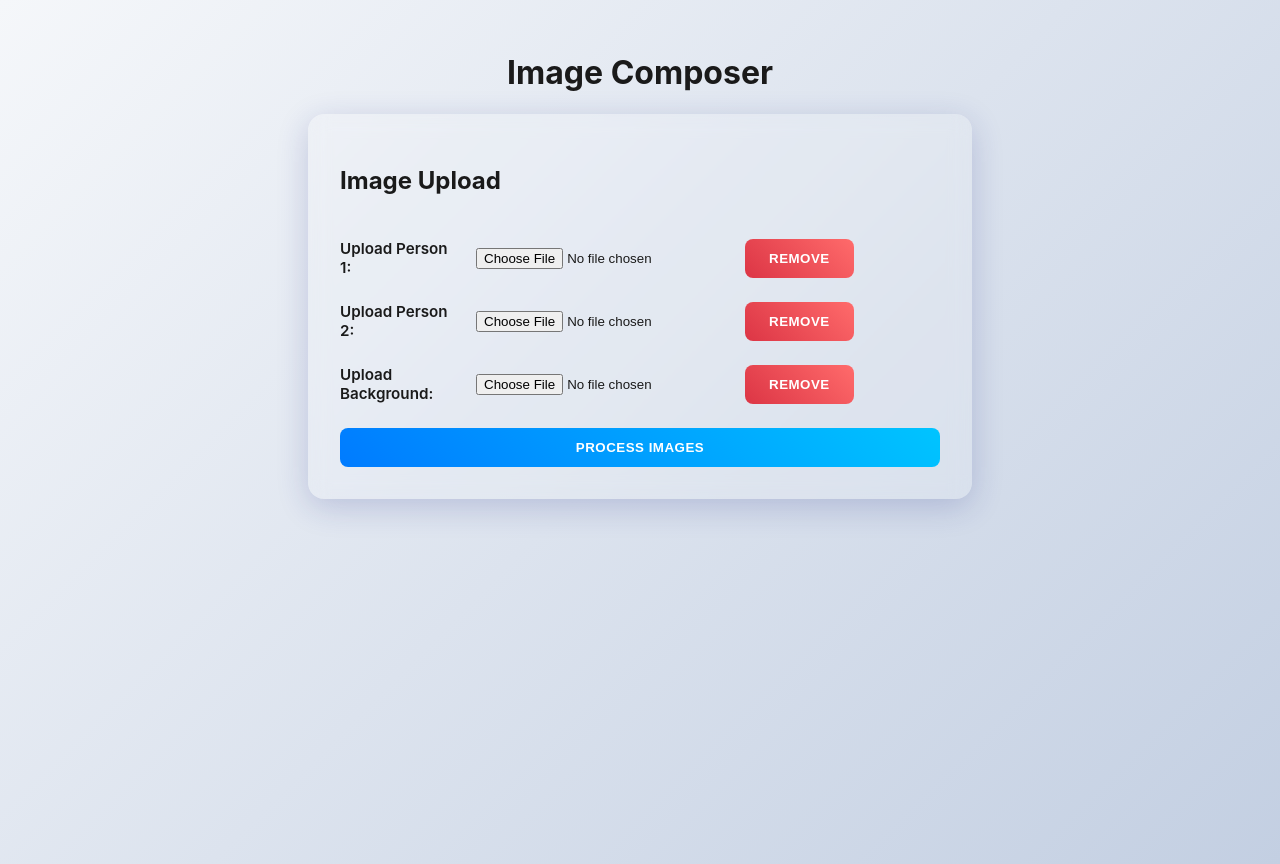
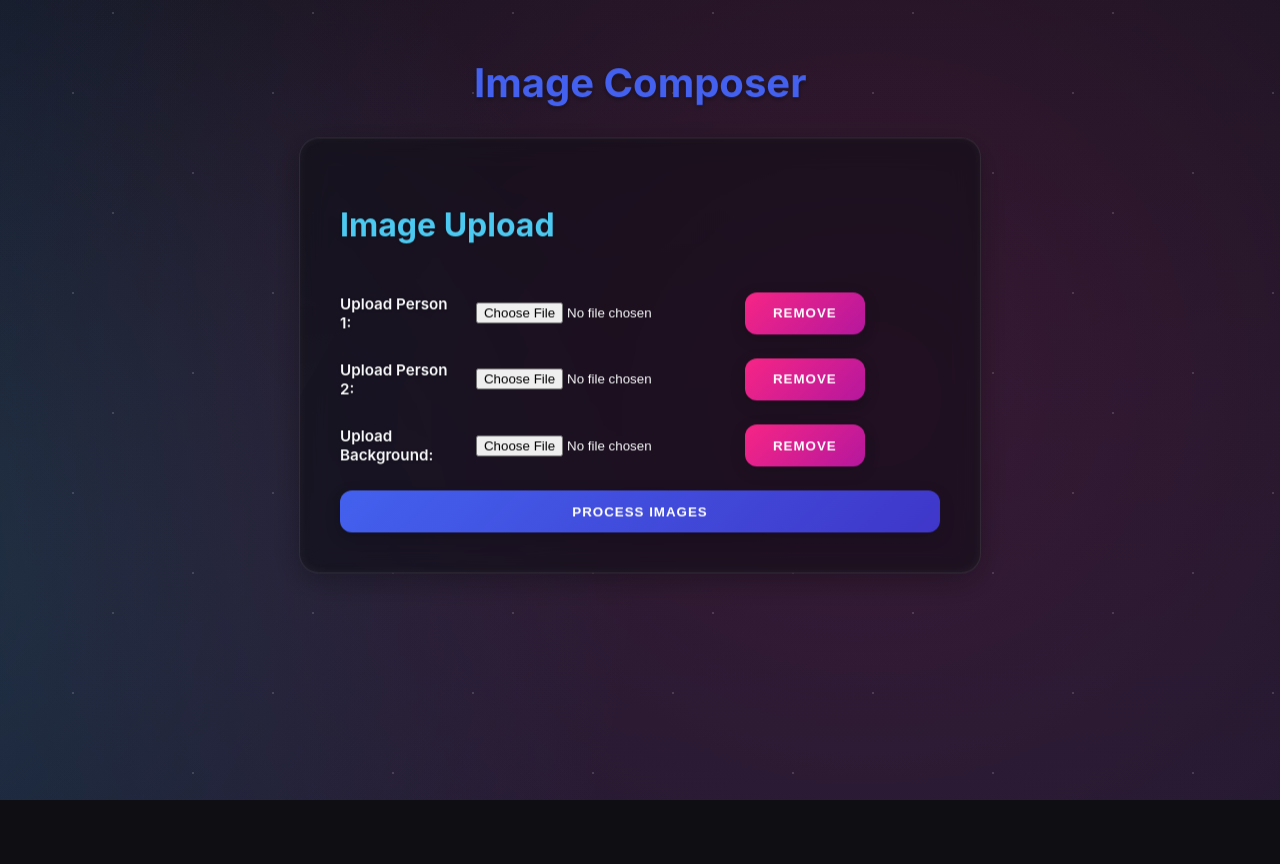
Before and after one commit to ShahzaibAshfaqSal/Image_Combining, a Flask app: page / in a window 1280 px wide. Run offline with Flask 3, Linux system fonts and the light colour scheme; some libraries are stand-ins or nearby versions.

Commit message:
Update style.css

```diff
--- a/static/style.css
+++ b/static/style.css
@@ -1,323 +1,415 @@
-/* Modern reset and base styles */
+/* Modern reset and custom properties */
+:root {
+  --primary-color: #4361ee;
+  --secondary-color: #3f37c9;
+  --accent-color: #4cc9f0;
+  --danger-color: #f72585;
+  --success-color: #4ad66d;
+  --dark-bg: #0f0f13;
+  --light-text: #f8f9fa;
+  --glass-bg: rgba(15, 15, 19, 0.7);
+  --glass-border: rgba(255, 255, 255, 0.1);
+  --shadow: 0 8px 32px rgba(0, 0, 0, 0.3);
+  --transition: all 0.4s cubic-bezier(0.175, 0.885, 0.32, 1.275);
+}
+
+/* Base styles */
 body {
-    font-family: 'Inter', -apple-system, BlinkMacSystemFont, sans-serif;
+  font-family: 'Inter', system-ui, -apple-system, sans-serif;
   max-width: 1200px;
   margin: 0 auto;
   padding: 2rem;
-    background: linear-gradient(135deg, #f5f7fa 0%, #c3cfe2 100%);
   min-height: 100vh;
   display: flex;
   flex-direction: column;
   align-items: center;
-    color: #1a1a1a;
+  color: var(--light-text);
+  background: var(--dark-bg);
+  position: relative;
+  overflow-x: hidden;
 }
 
-/* Upload container with glassmorphism effect */
+h1 {
+  font-size: 2.5rem;
+  margin-bottom: 2rem;
+  color: var(--primary-color);
+  text-shadow: 0 2px 5px rgba(0,0,0,0.4);
+  animation: floaty 6s ease-in-out infinite;
+}
+
+h2 {
+  font-size: 2rem;
+  margin-bottom: 1.5rem;
+  color: var(--accent-color);
+  text-shadow: 0 1px 3px rgba(0,0,0,0.3);
+}
+
+h3 {
+  font-size: 1.5rem;
+  margin-bottom: 1rem;
+  color: #7209b7;
+  text-shadow: 0 1px 2px rgba(0,0,0,0.2);
+  background: linear-gradient(135deg, #7209b7, var(--primary-color));
+  -webkit-background-clip: text;
+  background-clip: text;
+  color: transparent;
+}
+
+/* Animated background with pseudo-elements */
+body::before {
+  content: '';
+  position: fixed;
+  inset: 0;
+  background:
+    radial-gradient(circle at 20% 30%, rgba(67, 97, 238, 0.15) 0%, transparent 40%),
+    radial-gradient(circle at 80% 70%, rgba(247, 37, 133, 0.15) 0%, transparent 40%),
+    radial-gradient(circle at 40% 80%, rgba(76, 201, 240, 0.15) 0%, transparent 40%),
+    linear-gradient(to bottom, var(--dark-bg), #1a1a2e);
+  background-size: 200% 200%;
+  animation: gradientShift 20s ease infinite alternate;
+  z-index: -2;
+}
+
+body::after {
+  content: '';
+  position: fixed;
+  inset: 0;
+  background-image:
+    radial-gradient(1px 1px at 20% 30%, rgba(255,255,255,0.3) 1px, transparent 0),
+    radial-gradient(1px 1px at 80% 70%, rgba(255,255,255,0.3) 1px, transparent 0),
+    radial-gradient(1px 1px at 40% 90%, rgba(255,255,255,0.3) 1px, transparent 0);
+  background-size: 200px 200px;
+  animation: particleMove 40s linear infinite;
+  z-index: -1;
+  opacity: 0.5;
+}
+
+/* Floating orbs */
+.floating-orb {
+  position: fixed;
+  border-radius: 50%;
+  filter: blur(40px);
+  opacity: 0.2;
+  z-index: -1;
+  animation: floatOrb 15s infinite ease-in-out;
+}
+
+.floating-orb.primary { width: 300px; height: 300px; background: var(--primary-color); top: 20%; left: 10%; }
+.floating-orb.accent { width: 400px; height: 400px; background: var(--accent-color); bottom: 10%; right: 10%; animation-delay: 5s; }
+.floating-orb.danger { width: 250px; height: 250px; background: var(--danger-color); top: 50%; right: 20%; animation-delay: 7s; }
+
+/* Glassmorphism containers */
+.upload-container,
+.result-container,
+#status-message {
+  background: var(--glass-bg);
+  backdrop-filter: blur(12px) saturate(180%);
+  -webkit-backdrop-filter: blur(12px) saturate(180%);
+  border: 1px solid var(--glass-border);
+  box-shadow: var(--shadow), inset 0 0 10px rgba(255, 255, 255, 0.05);
+  border-radius: 20px;
+  position: relative;
+  overflow: hidden;
+}
+
+/* Upload container */
 .upload-container {
   display: flex;
   flex-direction: column;
   gap: 1.5rem;
+  padding: 2.5rem;
+  max-width: 600px;
+  width: 100%;
   margin-bottom: 2rem;
-    background: rgba(255, 255, 255, 0.15);
-    border-radius: 16px;
-    box-shadow: 0 8px 32px rgba(31, 38, 135, 0.2);
-    backdrop-filter: blur(10px);
-    padding: 2rem;
-    width: 100%;
-    max-width: 600px;
-    animation: slideIn 0.5s ease-out;
+  animation: slideIn 0.6s cubic-bezier(0.23, 1, 0.32, 1) forwards, floaty 8s ease-in-out infinite;
+  transform-style: preserve-3d;
+  perspective: 1000px;
 }
 
-/* Upload group with subtle hover animation */
+.upload-container::before {
+  content: '';
+  position: absolute;
+  inset: -50%;
+  background: linear-gradient(to bottom right, rgba(255,255,255,0.1), transparent, rgba(255,255,255,0.1));
+  transform: rotate(30deg);
+  animation: shine 6s infinite;
+}
+
+/* Upload group */
 .upload-group {
   display: flex;
   align-items: center;
   gap: 1rem;
-    transition: transform 0.3s ease;
+  transform-style: preserve-3d;
+  perspective: 500px;
+  transition: var(--transition);
 }
 
-.upload-group:hover {
-    transform: translateY(-2px);
+.upload-group:hover { transform: translateY(-5px) translateZ(10px); }
+
+/* Button styles */
+button, .download-btn, #download-enhanced, #download-harmonized {
+  padding: 0.85rem 1.75rem;
+  border: none;
+  border-radius: 12px;
+  color: white;
+  font-weight: 600;
+  text-transform: uppercase;
+  letter-spacing: 1px;
+  cursor: pointer;
+  position: relative;
+  overflow: hidden;
+  box-shadow: 0 5px 15px rgba(0, 0, 0, 0.2);
+  transform-style: preserve-3d;
+  transition: var(--transition);
+  text-decoration: none;
+  display: inline-block;
 }
 
-/* Enhanced button styles with gradient and scale animation */
-button {
-    padding: 0.75rem 1.5rem;
-    background: linear-gradient(45deg, #007bff, #00c4ff);
-    color: white;
-    border: none;
-    border-radius: 8px;
-    cursor: pointer;
-    font-weight: 600;
-    text-transform: uppercase;
-    letter-spacing: 0.5px;
-    transition: all 0.3s ease;
-    position: relative;
-    overflow: hidden;
+button::before, .download-btn::before, #download-enhanced::before, #download-harmonized::before {
+  content: '';
+  position: absolute;
+  inset: 0;
+  background: linear-gradient(90deg, transparent, rgba(255, 255, 255, 0.4), transparent);
+  transform: translateX(-100%);
+  transition: transform 0.5s;
 }
 
-button::after {
-    content: '';
-    position: absolute;
-    top: 0;
-    left: -100%;
-    width: 100%;
-    height: 100%;
-    background: linear-gradient(
-        90deg,
-        transparent,
-        rgba(255, 255, 255, 0.3),
-        transparent
-    );
-    transition: 0.5s;
+button:hover, .download-btn:hover, #download-enhanced:hover, #download-harmonized:hover {
+  transform: scale(1.05) translateZ(10px);
+}
+
+button:hover::before, .download-btn:hover::before, #download-enhanced:hover::before, #download-harmonized:hover::before {
+  transform: translateX(100%);
+}
+
+button:active, .download-btn:active, #download-enhanced:active, #download-harmonized:active {
+  transform: scale(0.98) translateZ(5px);
+}
+
+/* Specific button styles */
+button {
+  background: linear-gradient(135deg, var(--primary-color), var(--secondary-color));
 }
 
 button:hover {
-    background: linear-gradient(45deg, #0056b3, #0091cc);
-    transform: scale(1.05);
-    box-shadow: 0 4px 15px rgba(0, 123, 255, 0.4);
+  background: linear-gradient(135deg, var(--secondary-color), var(--primary-color));
+  box-shadow: 0 8px 25px rgba(0, 123, 255, 0.4);
 }
 
-button:hover::after {
-    left: 100%;
+#finalize-btn {
+  padding: 1.1rem 2.2rem;
+  font-size: 1.2rem;
+  background: linear-gradient(135deg, #7209b7, var(--primary-color));
+  animation: pulse3D 2s infinite ease-in-out, glow 3s infinite alternate;
 }
 
-/* Finalize button with larger size and pulse animation */
-#finalize-btn {
-    margin-top: 1rem;
-    padding: 1rem 2rem;
-    font-size: 1.1rem;
-    animation: pulse 2s infinite;
-}
-
-/* Remove button with distinct color scheme */
 .remove-btn {
-    background: linear-gradient(45deg, #dc3545, #ff6b6b);
+  background: linear-gradient(135deg, var(--danger-color), #b5179e);
 }
 
 .remove-btn:hover {
-    background: linear-gradient(45deg, #b02a37, #e04b59);
-    box-shadow: 0 4px 15px rgba(220, 53, 69, 0.4);
+  background: linear-gradient(135deg, #b5179e, var(--danger-color));
+  box-shadow: 0 8px 25px rgba(220, 53, 69, 0.4);
+  animation: shake 0.5s ease-in-out;
 }
 
-/* Preview with fade-in animation */
-.preview {
-    margin-left: 1rem;
-    opacity: 0;
-    animation: fadeIn 0.5s ease forwards 0.2s;
+.download-btn, #download-enhanced, #download-harmonized {
+  background: linear-gradient(135deg, #7209b7, var(--primary-color));
 }
 
-/* Result container with centered content and shadow */
+.download-btn:hover, #download-enhanced:hover, #download-harmonized:hover {
+  background: linear-gradient(135deg, var(--primary-color), #7209b7);
+  box-shadow: 0 8px 25px rgba(114, 9, 183, 0.4);
+}
+
+/* Result container */
 .result-container {
   margin-top: 2rem;
+  padding: 2.5rem;
+  max-width: 600px;
+  width: 100%;
   text-align: center;
-    background: rgba(255, 255, 255, 0.1);
-    border-radius: 12px;
-    padding: 2rem;
-    box-shadow: 0 4px 20px rgba(0, 0, 0, 0.1);
-    width: 100%;
-    max-width: 600px;
+  animation: slideUp 0.7s cubic-bezier(0.175, 0.885, 0.32, 1.275) forwards, floaty 8s ease-in-out infinite 0.7s;
 }
 
-/* Canvas with subtle border animation */
+/* Canvas and image */
 #composite-canvas {
-    position: relative;
   border: 2px solid transparent;
-    border-radius: 8px;
+  border-radius: 12px;
   background: linear-gradient(45deg, #fff, #fff) padding-box,
-                linear-gradient(45deg, #007bff, #00c4ff) border-box;
-    animation: borderGlow 3s infinite alternate;
+              linear-gradient(135deg, var(--primary-color), var(--accent-color)) border-box;
+  box-shadow: var(--shadow);
+  transition: var(--transition);
+  animation: floaty 6s ease-in-out infinite;
 }
 
-/* Enhanced image with scale-up animation */
-#enhanced-image {
-    margin-top: 2rem;
-    border-radius: 8px;
+#enhanced-image, #harmonized-image {
   border: 2px solid transparent;
+  border-radius: 12px;
   background: linear-gradient(45deg, #fff, #fff) padding-box,
-                linear-gradient(45deg, #28a745, #48bb78) border-box;
-    transition: transform 0.3s ease;
+              linear-gradient(135deg, var(--success-color), #38b000) border-box;
+  box-shadow: var(--shadow);
+  transition: var(--transition);
+  animation: floaty 6s ease-in-out infinite;
+  max-width: 100%;
+  height: auto;
 }
 
-#enhanced-image:hover {
-    transform: scale(1.02);
+#composite-canvas:hover, #enhanced-image:hover, #harmonized-image:hover {
+  transform: scale(1.02) translateZ(10px);
+  box-shadow: 0 15px 40px rgba(0, 0, 0, 0.4);
 }
 
-/* Download button with vibrant green gradient */
-#download-enhanced {
-    display: inline-block;
-    margin-top: 1rem;
-    padding: 0.75rem 1.5rem;
-    background: linear-gradient(45deg, #28a745, #48bb78);
-    color: white;
-    text-decoration: none;
-    border-radius: 8px;
-    font-weight: 600;
-    transition: all 0.3s ease;
+/* Loader */
+.loader, #loader1 {
+  position: relative;
+  width: 80px;
+  height: 80px;
+  margin: 3rem auto;
+  display: none;
+  z-index: 1000;
 }
 
-#download-enhanced:hover {
-    background: linear-gradient(45deg, #218838, #38a169);
-    box-shadow: 0 4px 15px rgba(40, 167, 69, 0.4);
-    transform: scale(1.05);
+.loader::before, #loader1::before {
+  content: '';
+  position: absolute;
+  inset: 0;
+  border: 6px solid transparent;
+  border-top-color: var(--accent-color);
+  border-right-color: var(--primary-color);
+  border-radius: 50%;
+  animation: spin 1s linear infinite;
+  box-shadow: 0 0 20px rgba(76, 201, 240, 0.8), inset 0 0 10px rgba(67, 97, 238, 0.6);
 }
 
-
-#download-harmonized {
-    display: inline-block;
-    margin-top: 1rem;
-    padding: 0.75rem 1.5rem;
-    background: linear-gradient(45deg, #28a745, #48bb78);
-    color: white;
-    text-decoration: none;
-    border-radius: 8px;
-    font-weight: 600;
-    transition: all 0.3s ease;
+.loader::after, #loader1::after {
+  content: '';
+  position: absolute;
+  inset: 8px;
+  border: 4px solid transparent;
+  border-bottom-color: var(--success-color);
+  border-radius: 50%;
+  animation: spin 1.5s linear infinite reverse;
+  box-shadow: 0 0 15px rgba(74, 214, 109, 0.8);
 }
 
-#download-harmonized:hover {
-    background: linear-gradient(45deg, #218838, #38a169);
-    box-shadow: 0 4px 15px rgba(40, 167, 69, 0.4);
-    transform: scale(1.05);
-}
-
-/* Advanced loader with dual-ring animation */
-.loader {
-    border: 6px solid transparent;
-    border-top: 6px solid #007bff;
-    border-bottom: 6px solid #00c4ff;
-    border-radius: 50%;
-    width: 48px;
-    height: 48px;
-    animation: dualSpin 1.2s linear infinite;
-    margin: 2rem auto;
-    display: none;
-}
-
-/* Range input with custom styling */
+/* Range input */
 input[type="range"] {
-    width: 200px;
-    height: 8px;
-    background: linear-gradient(90deg, #007bff 0%, #00c4ff 100%);
-    border-radius: 4px;
+  width: 220px;
+  height: 10px;
+  background: linear-gradient(90deg, var(--primary-color), var(--accent-color));
+  border-radius: 5px;
   outline: none;
   cursor: pointer;
   appearance: none;
   -webkit-appearance: none;
+  box-shadow: 0 0 10px rgba(67, 97, 238, 0.3);
+  transition: box-shadow 0.3s ease;
 }
 
 input[type="range"]::-webkit-slider-thumb {
-    -webkit-appearance: none;
-    width: 20px;
-    height: 20px;
-    background: #fff;
-    border: 2px solid #007bff;
+  appearance: none;
+  width: 24px;
+  height: 24px;
+  background: white;
+  border: 3px solid var(--primary-color);
   border-radius: 50%;
-    box-shadow: 0 2px 8px rgba(0, 0, 0, 0.2);
-    transition: transform 0.2s ease;
+  box-shadow: 0 4px 10px rgba(0, 0, 0, 0.3), 0 0 10px rgba(67, 97, 238, 0.5);
+  transition: var(--transition);
 }
 
-input[type="range"]::-webkit-slider-thumb:hover {
+input[type="range"]:hover::-webkit-slider-thumb {
   transform: scale(1.2);
+  box-shadow: 0 4px 15px rgba(0, 0, 0, 0.4), 0 0 15px rgba(67, 97, 238, 0.7);
 }
 
-/* Label and value styling */
+/* Labels and spans */
 .upload-group label {
   width: 120px;
   font-weight: 600;
-    color: #1a1a1a;
   font-size: 0.95rem;
+  color: var(--light-text);
+  text-shadow: 0 1px 3px rgba(0,0,0,0.3);
+  transition: var(--transition);
+}
+
+.upload-group:hover label {
+  color: white;
+  text-shadow: 0 2px 5px rgba(0,0,0,0.4);
 }
 
 .upload-group span {
   width: 60px;
   text-align: right;
   font-size: 0.9rem;
-    color: #333;
+  color: rgba(255,255,255,0.9);
   font-weight: 500;
+  transition: var(--transition);
 }
 
-/* Keyframe animations */
-@keyframes slideIn {
-    from {
-        opacity: 0;
-        transform: translateY(20px);
-    }
-    to {
-        opacity: 1;
-        transform: translateY(0);
-    }
+.upload-group:hover span {
+  color: white;
+  text-shadow: 0 1px 3px rgba(0,0,0,0.3);
 }
 
-@keyframes fadeIn {
-    from {
-        opacity: 0;
-    }
-    to {
-        opacity: 1;
-    }
+/* Status message */
+#status-message {
+  font-size: 1.2rem;
+  font-weight: 500;
+  padding: 1.2rem 2rem;
+  margin: 1.5rem 0;
+  text-align: center;
+  letter-spacing: 0.5px;
+  z-index: 100;
+  animation: hologramFloat 4s ease-in-out infinite, hologramFlicker 5s infinite alternate;
 }
 
-@keyframes pulse {
-    0% {
-        box-shadow: 0 0 0 0 rgba(0, 123, 255, 0.4);
-    }
-    50% {
-        box-shadow: 0 0 0 10px rgba(0, 123, 255, 0);
-    }
-    100% {
-        box-shadow: 0 0 0 0 rgba(0, 123, 255, 0);
-    }
+#status-message::before {
+  content: '';
+  position: absolute;
+  inset: -2px;
+  background: linear-gradient(45deg, #4cc9f0, #4361ee, #7209b7, #f72585, #4cc9f0);
+  background-size: 200%;
+  z-index: -1;
+  border-radius: inherit;
+  animation: borderGradient 4s linear infinite;
+  opacity: 0.7;
 }
 
-@keyframes borderGlow {
-    0% {
-        border-color: #007bff;
-    }
-    100% {
-        border-color: #00c4ff;
-    }
-}
-
-@keyframes dualSpin {
-    0% {
-        transform: rotate(0deg);
-    }
-    100% {
-        transform: rotate(360deg);
-    }
-}
+/* Keyframes */
+@keyframes gradientShift { 0% { background-position: 0% 0%; } 50% { background-position: 100% 100%; } 100% { background-position: 0% 100%; } }
+@keyframes particleMove { from { background-position: 0 0; } to { background-position: 200px 200px; } }
+@keyframes floatOrb { 0%, 100% { transform: translate(0, 0); } 25% { transform: translate(50px, 50px); } 50% { transform: translate(0, 100px); } 75% { transform: translate(-50px, 50px); } }
+@keyframes shine { from { transform: translateX(-100%) rotate(30deg); } to { transform: translateX(100%) rotate(30deg); } }
+@keyframes floaty { 0%, 100% { transform: translateY(0) rotateX(0.5deg) rotateY(0.5deg); } 50% { transform: translateY(-10px) rotateX(-0.5deg) rotateY(-0.5deg); } }
+@keyframes pulse3D { 0%, 100% { transform: scale(1) translateZ(0); } 50% { transform: scale(1.05) translateZ(10px); } }
+@keyframes glow { 0% { box-shadow: 0 0 10px rgba(114, 9, 183, 0.5); } 100% { box-shadow: 0 0 20px rgba(114, 9, 183, 0.8), 0 0 30px rgba(67, 97, 238, 0.6); } }
+@keyframes shake { 0%, 100% { transform: translateX(0) rotate(0); } 20% { transform: translateX(-5px) rotate(-5deg); } 40% { transform: translateX(5px) rotate(5deg); } 60% { transform: translateX(-5px) rotate(-5deg); } 80% { transform: translateX(5px) rotate(5deg); } }
+@keyframes slideIn { from { opacity: 0; transform: translateY(30px); } to { opacity: 1; transform: translateY(0); } }
+@keyframes slideUp { from { opacity: 0; transform: translateY(30px); } to { opacity: 1; transform: translateY(0); } }
+@keyframes spin { to { transform: rotate(360deg); } }
+@keyframes hologramFloat { 0%, 100% { transform: translateY(0); } 50% { transform: translateY(-5px); } }
+@keyframes hologramFlicker { 0%, 19%, 21%, 23%, 25%, 54%, 56%, 100% { opacity: 1; } 20%, 22%, 24%, 55% { opacity: 0.8; } }
+@keyframes borderGradient { from { background-position: 0% 50%; } to { background-position: 200% 50%; } }
 
 /* Responsive adjustments */
-@media (max-width: 600px) {
-    .upload-container,
-    .result-container {
-        padding: 1.5rem;
+@media (max-width: 768px) {
+  body { padding: 1.5rem; }
+  .upload-container, .result-container { padding: 1.8rem; max-width: 95%; animation: none; }
+  .upload-group { flex-direction: column; align-items: flex-start; gap: 0.8rem; }
+  input[type="range"] { width: 100%; }
+  .upload-group label, .upload-group span { width: auto; text-align: left; }
+  #status-message { font-size: 1.1rem; padding: 1rem 1.5rem; }
 }
-
-    .upload-group {
+.p1-controls {
+  display:none;
   flex-direction: column;
-        align-items: flex-start;
+  gap:10px;
+  padding:10px;
+  margin-top: 15px;
+  margin-bottom:10px;
 }
-
-    input[type="range"] {
-        width: 100%;
+.enhanced-output {
+  margin-top: 20px;
 }
-
-    .upload-group label,
-    .upload-group span {
-        width: auto;
-        text-align: left;
-    }
-}
-
-#background-video {
-    position: fixed;
-    top: 0;
-    left: 0;
-    width: 100%;
-    height: 100%;
-    object-fit: cover;
-    z-index: -1;
-    opacity: 0.7;
-}
```
Lines whose indentation alone changed are shown as unchanged.
